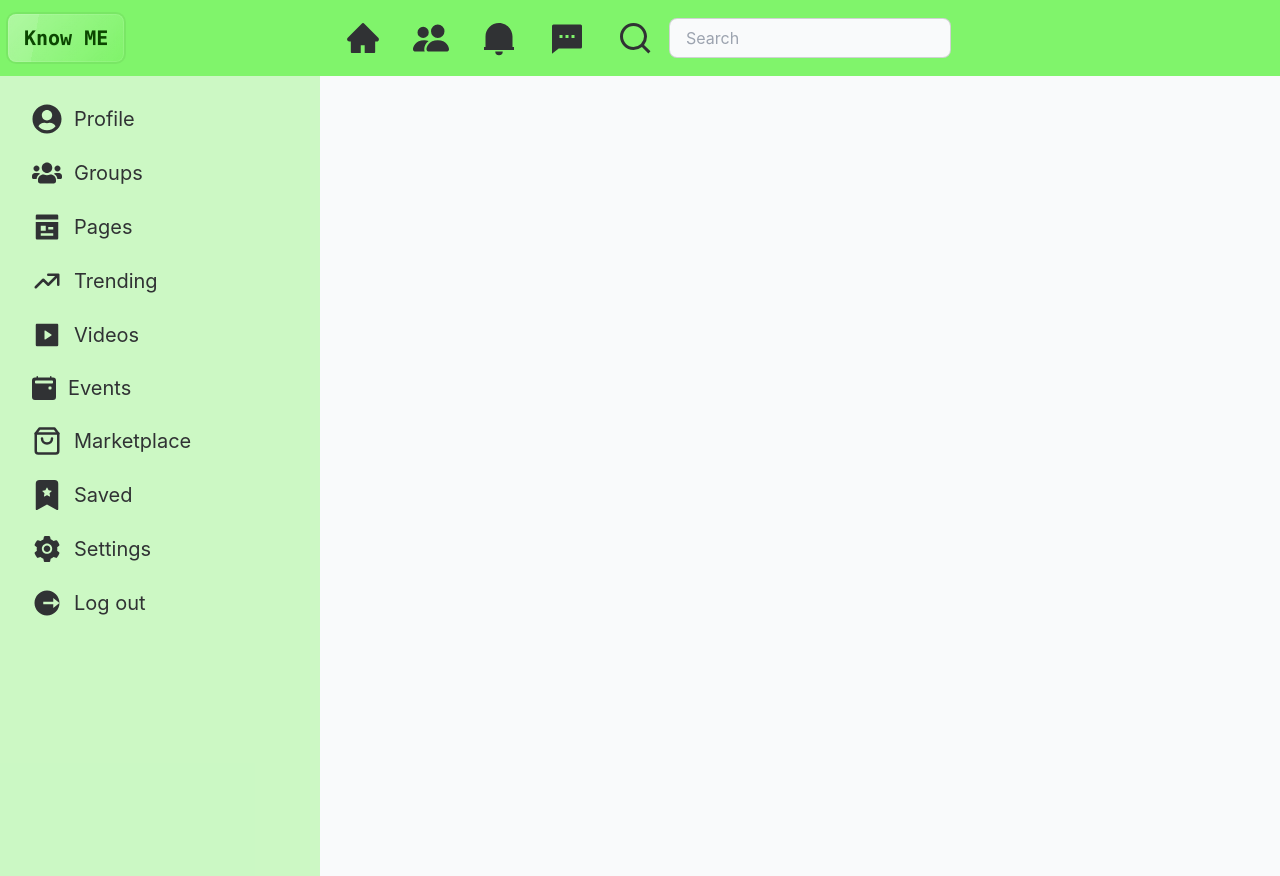
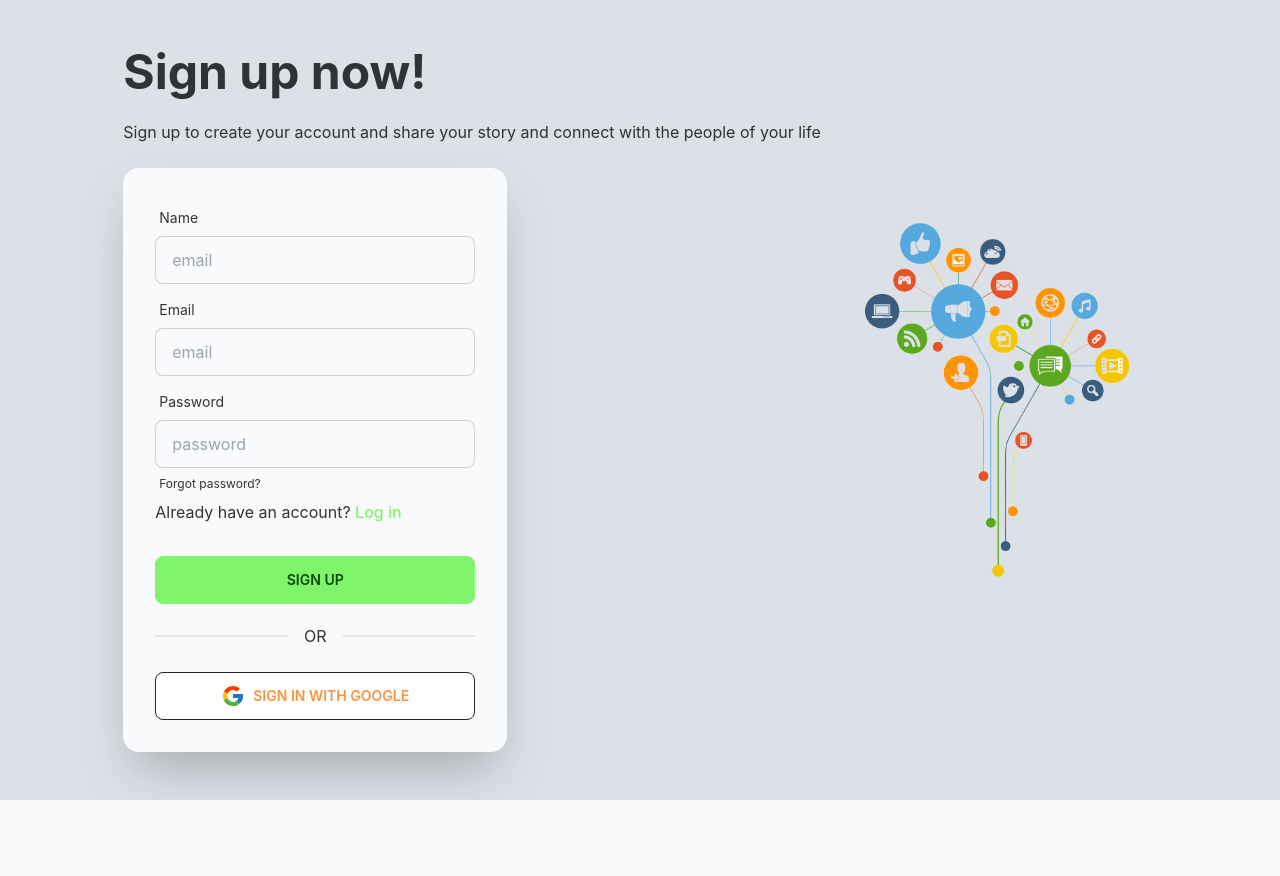
Before and after one commit to JubaStriker/Know-me-client, a React (Create React App) app: page /signup in a window 1280 px wide. After the commit the page ends 800 px from the top, so only its background shows below. Built offline with nearby package versions, Linux system fonts and the light colour scheme; no server answers.

Commit message:
Login and sign up added

```diff
--- a/src/Pages/Login/Login.js
+++ b/src/Pages/Login/Login.js
@@ -1,9 +1,63 @@
 import React from 'react';
+import { Link } from 'react-router-dom';
+import loginImg from '../../Assets/login.png'
+import { FcGoogle } from 'react-icons/fc'
+
+
+const handleOnSubmit = event => {
+    event.preventDefault();
+    const form = event.target;
+    const email = form.email.value;
+    const password = form.password.value;
+
+    console.log(email, password);
+};
 
 const Login = () => {
     return (
-        <div>
-
+        <div className="hero min-h-screen bg-base-200">
+            <div className="hero-content flex-col lg:flex-row-reverse">
+                <div className="text-center lg:text-left">
+                    <img src={loginImg} alt="social connect" className='h-96 w-80' />
+                </div>
+                <div>
+                    <div className="text-center lg:text-left">
+                        <h1 className="text-5xl font-bold">Login now!</h1>
+                        <p className="py-6">Login to access your account. Connect with and share your life with people of your life</p>
+                    </div>
+                    <div className="card flex-shrink-0 w-full max-w-sm shadow-2xl bg-base-100">
+                        <form onSubmit={handleOnSubmit}>
+                            <div className="card-body">
+                                <div className="form-control">
+                                    <label className="label">
+                                        <span className="label-text">Email</span>
+                                    </label>
+                                    <input type="text" name="email" placeholder="email" className="input input-bordered" />
+                                </div>
+                                <div className="form-control">
+                                    <label className="label">
+                                        <span className="label-text">Password</span>
+                                    </label>
+                                    <input type="password" name='password' placeholder="password" className="input input-bordered" />
+                                    <label className="label">
+                                        <a href="/" className="label-text-alt link link-hover">Forgot password?</a>
+                                    </label>
+                                    <p>
+                                        Don't have an account? <span className='text-primary hover:text-secondary font-medium'><Link to='/signup'>Sign up</Link></span>
+                                    </p>
+                                </div>
+                                <div className="form-control mt-6">
+                                    <button type='submit' className="btn btn-primary">Login</button>
+                                </div>
+                                <div className="divider">OR</div>
+                                <div className="form-control mt-1">
+                                    <button type='submit' className="btn bg-white text-orange-400"><FcGoogle className='text-2xl mr-2' />  Sign in with Google</button>
+                                </div>
+                            </div>
+                        </form>
+                    </div>
+                </div>
+            </div>
         </div>
     );
 };
--- a/src/Pages/Navbar/Navbar.js
+++ b/src/Pages/Navbar/Navbar.js
@@ -40,8 +40,9 @@ const Navbar = () => {
                     <li>
                         <Link to='/notifications'><h1 className='text-4xl hover:text-white' title='Notifications'><RiNotification2Fill /></h1></Link>
                     </li>
-                    <li>
+                    <li className='indicator'>
                         <h1 className='text-4xl hover:text-white' title='Messages'><RiMessage2Fill /></h1>
+                        <span className="indicator-item badge badge-secondary">9+</span>
                     </li>
                     <li className="form-control flex items-center">
                         <h1 className='text-4xl hover:text-white' title='Find'><RiSearchLine /></h1>
--- a/src/Pages/SignUp/Signup.js
+++ b/src/Pages/SignUp/Signup.js
@@ -1,9 +1,69 @@
 import React from 'react';
+import { Link } from 'react-router-dom';
+import loginImg from '../../Assets/login.png'
+import { FcGoogle } from 'react-icons/fc'
+
+const handleOnSubmit = event => {
+    event.preventDefault();
+    const form = event.target;
+    const email = form.email.value;
+    const password = form.password.value;
+
+    console.log(email, password);
+};
+
 
 const Signup = () => {
     return (
-        <div>
-
+        <div className="hero min-h-screen bg-base-200">
+            <div className="hero-content flex-col lg:flex-row-reverse">
+                <div className="text-center lg:text-left">
+                    <img src={loginImg} alt="social connect" className='h-96 w-80' />
+                </div>
+                <div>
+                    <div className="text-center lg:text-left">
+                        <h1 className="text-5xl font-bold">Sign up now!</h1>
+                        <p className="py-6">Sign up to create your account and share your story and connect with the people of your life</p>
+                    </div>
+                    <div className="card flex-shrink-0 w-full max-w-sm shadow-2xl bg-base-100">
+                        <form onSubmit={handleOnSubmit}>
+                            <div className="card-body">
+                                <div className="form-control">
+                                    <label className="label">
+                                        <span className="label-text">Name</span>
+                                    </label>
+                                    <input type="text" name="name" placeholder="email" className="input input-bordered" />
+                                </div>
+                                <div className="form-control">
+                                    <label className="label">
+                                        <span className="label-text">Email</span>
+                                    </label>
+                                    <input type="text" name="email" placeholder="email" className="input input-bordered" />
+                                </div>
+                                <div className="form-control">
+                                    <label className="label">
+                                        <span className="label-text">Password</span>
+                                    </label>
+                                    <input type="password" name='password' placeholder="password" className="input input-bordered" />
+                                    <label className="label">
+                                        <a href="/" className="label-text-alt link link-hover">Forgot password?</a>
+                                    </label>
+                                    <p>
+                                        Already have an account? <span className='text-primary hover:text-secondary font-medium'><Link to='/login'>Log in</Link></span>
+                                    </p>
+                                </div>
+                                <div className="form-control mt-6">
+                                    <button type='submit' className="btn btn-primary">Sign up</button>
+                                </div>
+                                <div className="divider">OR</div>
+                                <div className="form-control mt-1">
+                                    <button type='submit' className="btn bg-white text-orange-400"><FcGoogle className='text-2xl mr-2' />  Sign in with Google</button>
+                                </div>
+                            </div>
+                        </form>
+                    </div>
+                </div>
+            </div>
         </div>
     );
 };
--- a/tailwind.config.js
+++ b/tailwind.config.js
@@ -28,6 +28,8 @@ module.exports = {
           "warning": "#DEA517",
 
           "error": "#E7665F",
+
+          "decoration": "#fbbc05"
         },
       },
     ],
```
Also changed, not shown: src/Routes/Routes.js (+10 -6 lines), src/Assets/login.png (added).
